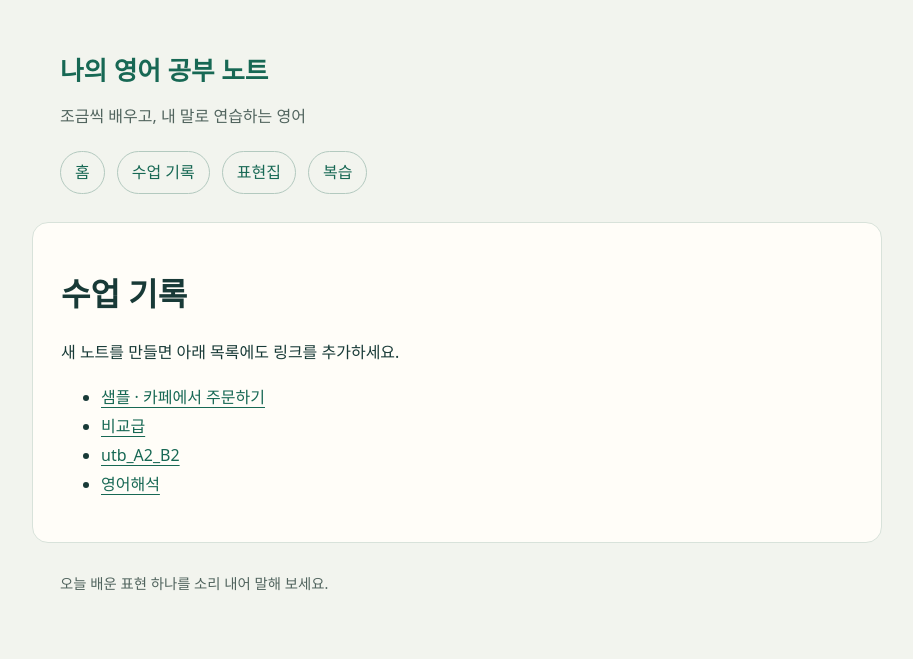
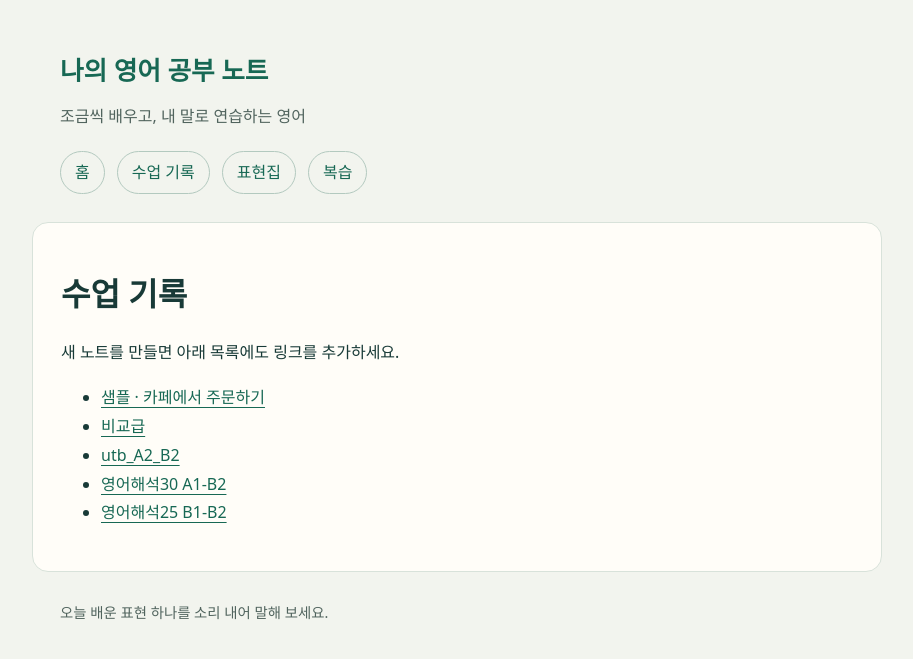
Before and after one commit to celurian2-dev/201016English_speaking_study, a Jekyll site: the page built from docs/lessons/index.md, in a window 1280 px wide. Shown: the top 659 px of the page, without its empty margins (183-1096 px from the left). Built offline with Jekyll 4.4.1, drawn with Linux system fonts in a browser that asks for light colours.

Commit message:
Update index.md

```diff
--- a/docs/lessons/index.md
+++ b/docs/lessons/index.md
@@ -8,4 +8,5 @@ title: "수업 기록"
 - [샘플 · 카페에서 주문하기]({{ '/lessons/sample-cafe.html' | relative_url }})
 - [비교급]({{ '/lessons/2026-10-26-comparatives.html' | relative_url }})
 - [utb_A2_B2]({{ '/lessons/utb_A2_B2.html' | relative_url }})
-- [영어해석]({{ '/lessons/utb_30e.html' | relative_url }})
+- [영어해석30 A1-B2]({{ '/lessons/utb_30e.html' | relative_url }})
+- [영어해석25 B1-B2]({{ '/lessons/English_utb_wecand.html' | relative_url }})
```
